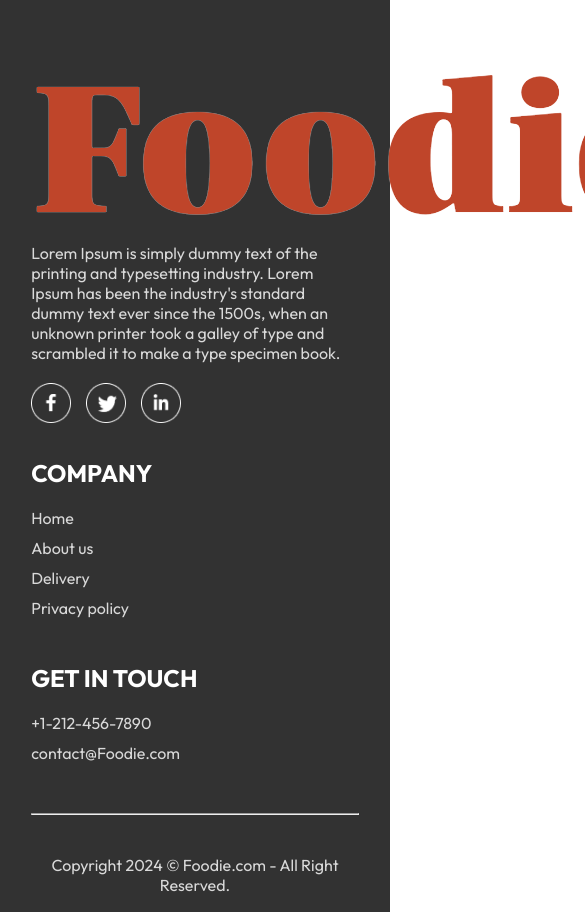
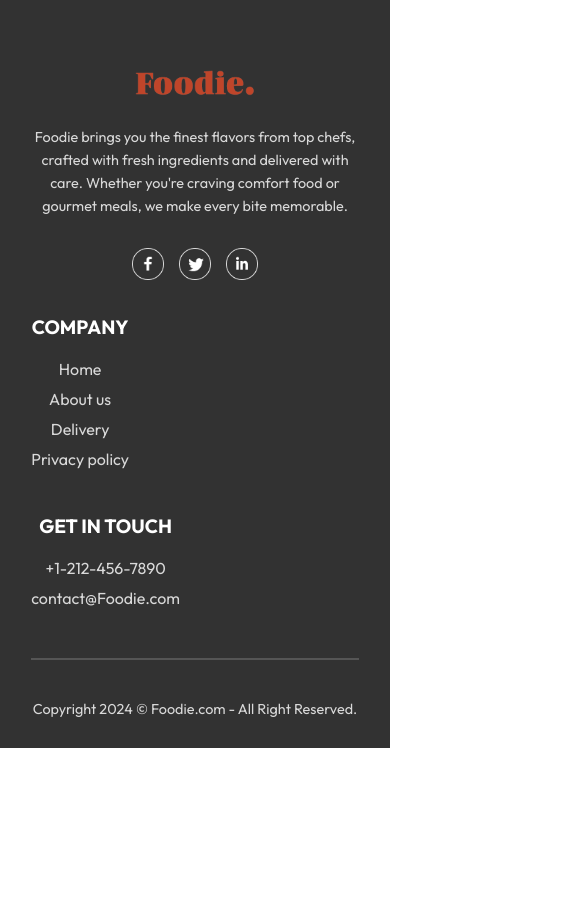
Before and after one commit to Lohit534/mern-full-stack, a React (Vite) app in the folder frontend/: page /verify in a window 390 px wide. Shown: the part 591-1503 px from the top of the page, 585 px wide, since content can reach past the window. After the commit the page ends 1339 px from the top, so only its background shows below. Built offline with nearby package versions, Linux system fonts and the light colour scheme; no server answers.

Commit message:
Update footer styles and content for improved layout and messaging

```diff
--- a/frontend/src/components/Footer/Footer.css
+++ b/frontend/src/components/Footer/Footer.css
@@ -1,54 +1,116 @@
-.footer{
-    color: #D9D9D9;
+.footer {
   background-color: #323232;
+  color: #d9d9d9;
   display: flex;
   flex-direction: column;
   align-items: center;
+  padding: 80px 8vw 30px;
   gap: 20px;
-    padding: 20px 8vw;
-    padding-top: 80px;
 }
-.footer-content{
+
+.footer-content {
   width: 100%;
   display: grid;
   grid-template-columns: 2fr 1fr 1fr;
-    gap: 80px;
+  gap: 60px;
+  align-items: start;
 }
-.footer-content-left , .footer-content-center , .footer-content-right {
+
+.footer-content-left,
+.footer-content-center,
+.footer-content-right {
   display: flex;
   flex-direction: column;
-    align-items: start;
   gap: 20px;
 }
-.footer-content-left ul li, .footer-content-center ul li, .footer-content-right ul li{
-    margin-bottom: 10px;
+
+.footer-content-left img {
+  max-width: 200px;
+  height: auto;
+}
+
+.footer-content-left p {
+  font-size: 0.95rem;
+  line-height: 1.6;
+  margin-top: 10px;
+}
+
+.footer-content-center h2,
+.footer-content-right h2 {
+  color: white;
+  font-size: 1.2rem;
+}
+
+.footer-content-center ul,
+.footer-content-right ul {
+  padding: 0;
   list-style: none;
 }
-.footer-content-left h2, .footer-content-center h2, .footer-content-right h2{
-    color: white;
+
+.footer-content-center li,
+.footer-content-right li {
+  margin-bottom: 10px;
+  cursor: pointer;
 }
-.footer-social-icons img{
-    width: 40px;
-}
-.footer-social-icons{
+
+.footer-social-icons {
   display: flex;
   gap: 15px;
+  margin-top: 10px;
 }
-.footer li{
+
+.footer-social-icons img {
+  width: 32px;
+  height: 32px;
   cursor: pointer;
 }
-.footer hr{
+
+.footer hr {
   width: 100%;
   height: 2px;
-    margin: 20px 0px;
+  background-color: #555;
+  border: none;
+  margin: 20px 0;
 }
-@media (max-width:750px) {
-    .footer-content{
+
+.footer p {
+  font-size: 0.9rem;
+}
+
+/* 📱 Mobile responsiveness */
+@media (max-width: 768px) {
+  .footer-content {
     display: flex;
     flex-direction: column;
     gap: 35px;
+    text-align: center;
   }
-    .footer-copyright{
+
+  .footer-content-left,
+  .footer-content-center,
+  .footer-content-right {
+    align-items: center;
+  }
+
+  .footer-content-left img {
+    max-width: 120px;
+    margin: 0 auto;
+  }
+
+  .footer-content-left p {
+    text-align: center;
+  }
+
+  .footer-social-icons {
+    justify-content: center;
+  }
+
+  .footer-content-center ul,
+  .footer-content-right ul {
+    text-align: center;
+  }
+
+  .footer-copyright {
     text-align: center;
   }
 }
--- a/frontend/src/components/Footer/Footer.jsx
+++ b/frontend/src/components/Footer/Footer.jsx
@@ -9,10 +9,9 @@ const Footer = () => {
         <div className="footer-content-left">
           <img src={assets.logo} alt="" />
           <p>
-            Lorem Ipsum is simply dummy text of the printing and typesetting
-            industry. Lorem Ipsum has been the industry's standard dummy text
-            ever since the 1500s, when an unknown printer took a galley of type
-            and scrambled it to make a type specimen book.
+            Foodie brings you the finest flavors from top chefs, crafted with
+            fresh ingredients and delivered with care. Whether you're craving
+            comfort food or gourmet meals, we make every bite memorable.
           </p>
           <div className="footer-social-icons">
             <img src={assets.facebook_icon} alt="" />
```
Lines whose indentation alone changed are shown as unchanged.
